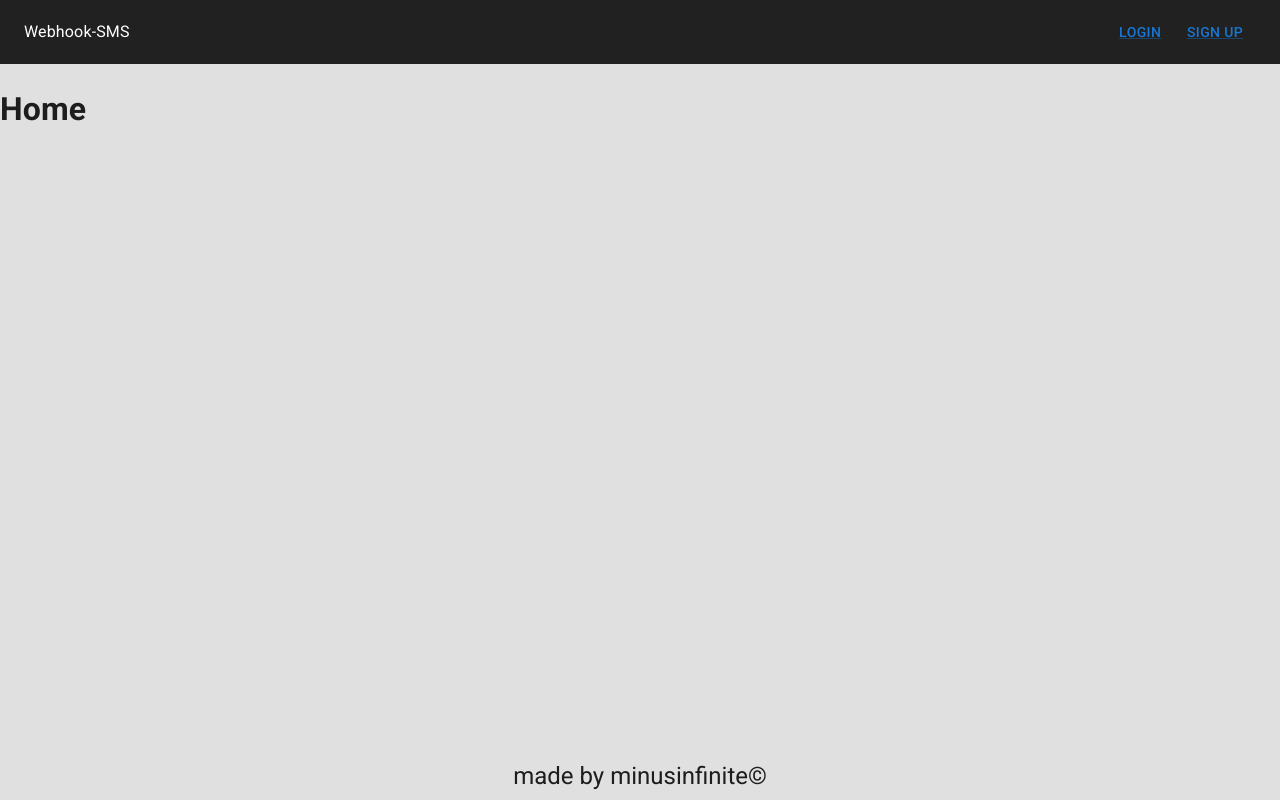
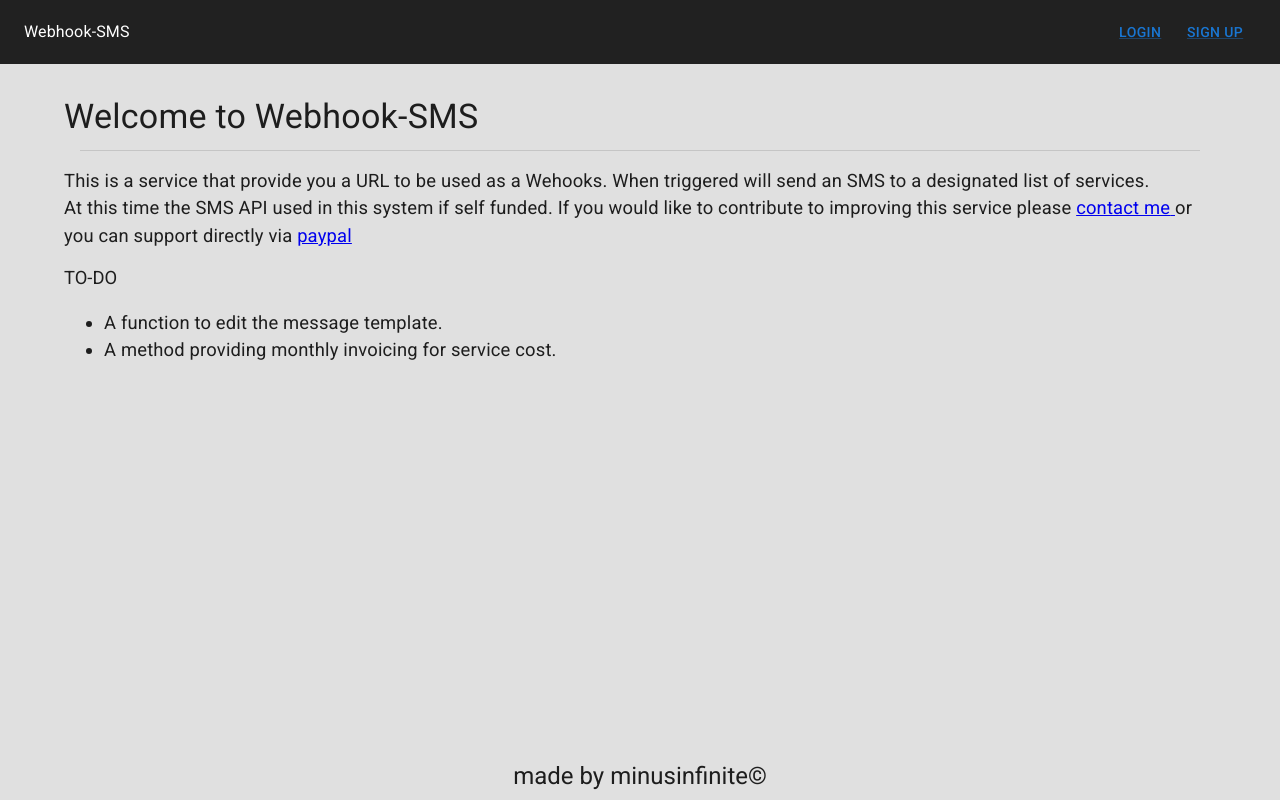
Before and after one commit to minusInfinite/webhook-sms, a React (Create React App) app in the folder client/: page / in a window 1280 px wide. Built offline with nearby package versions, Linux system fonts and the light colour scheme.

Commit message:
usage and todo

```diff
--- a/client/src/content/Home.js
+++ b/client/src/content/Home.js
@@ -1,11 +1,53 @@
+import { Box, Typography, Container, Divider } from "@mui/material";
+
 function Home() {
-    return (
-        <>
-        <div>
-            <h1>Home</h1>
-        </div>
-        </>
-    )
+  return (
+    <>
+      <Box sx={{ mx: "1em", width: "100%" }}>
+        <Container sx={{ mt: "2rem" }}>
+          <Typography gutterBottom component="h2" variant="h4">
+            Welcome to Webhook-SMS
+          </Typography>
+          <Divider variant="middle" />
+          <Typography
+            component="p"
+            variant="body1"
+            sx={{ mt: "1rem", fontSize: "1.15rem" }}
+          >
+            This is a service that provide you a URL to be used as a Wehooks.
+            When triggered will send an SMS to a designated list of services.
+            <br />
+            At this time the SMS API used in this system if self funded. If you
+            would like to contribute to improving this service please{" "}
+            <a href="mailto:ashley@minusinfinite.net?subject=supporting Webhook-SMS">
+              contact me{" "}
+            </a>
+            or you can support directly via{" "}
+            <a href="https://paypal.me/minusInfinite?country.x=AU&locale.x=en_AU">
+              paypal
+            </a>
+          </Typography>
+          <Typography
+            component="h3"
+            variant="h5"
+            sx={{ mt: "1rem", fontSize: "1.15rem" }}
+          >
+            TO-DO
+          </Typography>
+          <Typography
+            component="p"
+            variant="body1"
+            sx={{ mt: "1rem", fontSize: "1.15rem" }}
+          >
+            <ul>
+              <li>A function to edit the message template.</li>
+              <li>A method providing monthly invoicing for service cost.</li>
+            </ul>
+          </Typography>
+        </Container>
+      </Box>
+    </>
+  );
 }
 
-export default Home
+export default Home;
```
